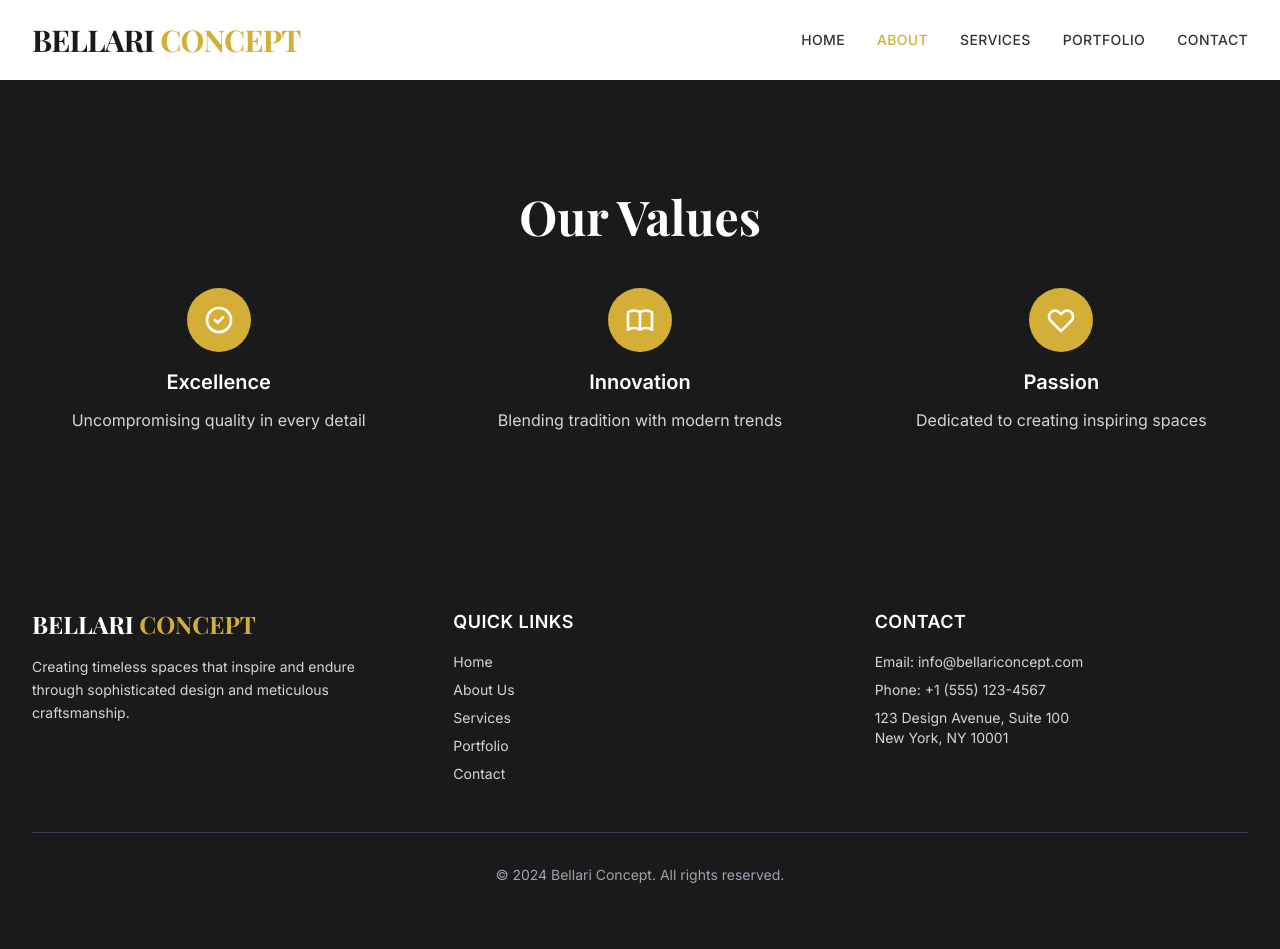
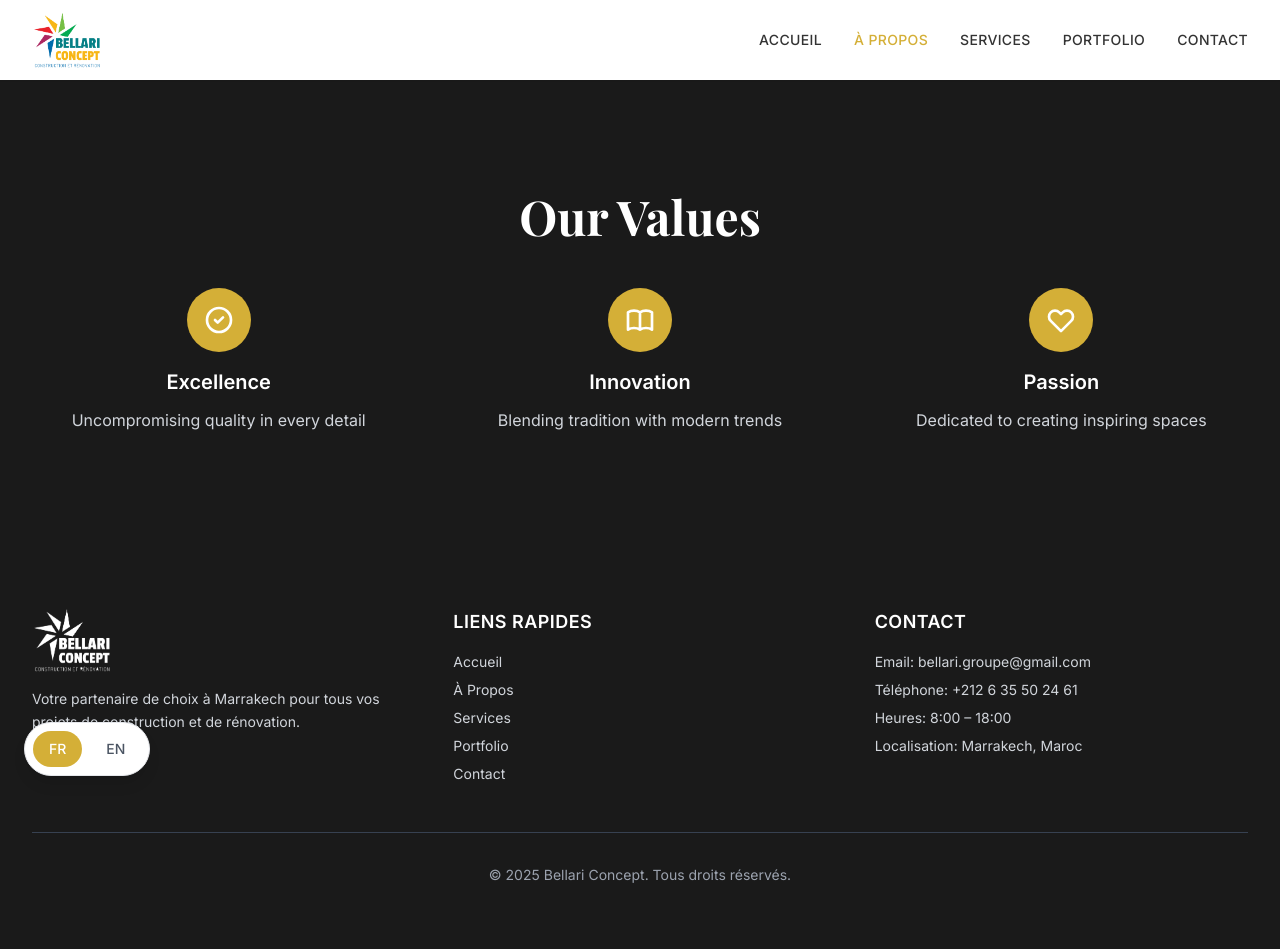
Before and after one commit to moa-digitalagency/BellariConcept, a Flask app: page /about in a window 1280 px wide. Run offline with Flask 3, Linux system fonts and the light colour scheme; some libraries are stand-ins or nearby versions.

Commit message:
Update website to display logo and support multiple languages
Replaces text-based logo with image asset and adds conditional rendering for French and English navigation links in templates/base.html.

Replit-Commit-Author: Agent
Replit-Commit-Session-Id: f3001bbd-38db-4449-b6ae-d8f888783418
Replit-Commit-Checkpoint-Type: intermediate_checkpoint
Replit-Commit-Screenshot-Url: https://storage.googleapis.com/screenshot-production-us-central1/7375bdc2-8aa1-4d9a-b026-f2be44fbc924/f3001bbd-38db-4449-b6ae-d8f888783418/pFq3J1r

```diff
--- a/templates/base.html
+++ b/templates/base.html
@@ -60,8 +60,8 @@
     <nav class="fixed w-full bg-white/95 backdrop-blur-sm z-50 shadow-sm">
         <div class="max-w-7xl mx-auto px-4 sm:px-6 lg:px-8">
             <div class="flex justify-between items-center h-20">
-                <a href="/" class="font-display text-2xl md:text-3xl font-bold text-primary tracking-tight">
-                    BELLARI <span class="text-accent">CONCEPT</span>
+                <a href="/" class="flex items-center">
+                    <img src="{{ url_for('static', filename='logo.png') }}" alt="Bellari Concept" class="h-12 md:h-14">
                 </a>
 
                 <button id="mobile-menu-button" class="md:hidden text-primary focus:outline-none">
@@ -71,25 +71,52 @@
                 </button>
 
                 <div class="hidden md:flex space-x-8">
+                    {% if lang == 'fr' %}
+                        <a href="/" class="text-sm font-medium tracking-wide hover:text-accent transition-colors duration-300 {% if request.path == '/' %}text-accent{% endif %}">ACCUEIL</a>
+                        <a href="/about" class="text-sm font-medium tracking-wide hover:text-accent transition-colors duration-300 {% if request.path == '/about' %}text-accent{% endif %}">À PROPOS</a>
+                        <a href="/services" class="text-sm font-medium tracking-wide hover:text-accent transition-colors duration-300 {% if request.path == '/services' %}text-accent{% endif %}">SERVICES</a>
+                        <a href="/portfolio" class="text-sm font-medium tracking-wide hover:text-accent transition-colors duration-300 {% if request.path == '/portfolio' %}text-accent{% endif %}">PORTFOLIO</a>
+                        <a href="/contact" class="text-sm font-medium tracking-wide hover:text-accent transition-colors duration-300 {% if request.path == '/contact' %}text-accent{% endif %}">CONTACT</a>
+                    {% else %}
                         <a href="/" class="text-sm font-medium tracking-wide hover:text-accent transition-colors duration-300 {% if request.path == '/' %}text-accent{% endif %}">HOME</a>
                         <a href="/about" class="text-sm font-medium tracking-wide hover:text-accent transition-colors duration-300 {% if request.path == '/about' %}text-accent{% endif %}">ABOUT</a>
                         <a href="/services" class="text-sm font-medium tracking-wide hover:text-accent transition-colors duration-300 {% if request.path == '/services' %}text-accent{% endif %}">SERVICES</a>
                         <a href="/portfolio" class="text-sm font-medium tracking-wide hover:text-accent transition-colors duration-300 {% if request.path == '/portfolio' %}text-accent{% endif %}">PORTFOLIO</a>
                         <a href="/contact" class="text-sm font-medium tracking-wide hover:text-accent transition-colors duration-300 {% if request.path == '/contact' %}text-accent{% endif %}">CONTACT</a>
+                    {% endif %}
                 </div>
             </div>
         </div>
 
         <div id="mobile-menu" class="hidden md:hidden bg-white border-t">
             <div class="px-4 pt-2 pb-4 space-y-3">
+                {% if lang == 'fr' %}
+                    <a href="/" class="block py-2 text-sm font-medium tracking-wide hover:text-accent transition-colors {% if request.path == '/' %}text-accent{% endif %}">ACCUEIL</a>
+                    <a href="/about" class="block py-2 text-sm font-medium tracking-wide hover:text-accent transition-colors {% if request.path == '/about' %}text-accent{% endif %}">À PROPOS</a>
+                    <a href="/services" class="block py-2 text-sm font-medium tracking-wide hover:text-accent transition-colors {% if request.path == '/services' %}text-accent{% endif %}">SERVICES</a>
+                    <a href="/portfolio" class="block py-2 text-sm font-medium tracking-wide hover:text-accent transition-colors {% if request.path == '/portfolio' %}text-accent{% endif %}">PORTFOLIO</a>
+                    <a href="/contact" class="block py-2 text-sm font-medium tracking-wide hover:text-accent transition-colors {% if request.path == '/contact' %}text-accent{% endif %}">CONTACT</a>
+                {% else %}
                     <a href="/" class="block py-2 text-sm font-medium tracking-wide hover:text-accent transition-colors {% if request.path == '/' %}text-accent{% endif %}">HOME</a>
                     <a href="/about" class="block py-2 text-sm font-medium tracking-wide hover:text-accent transition-colors {% if request.path == '/about' %}text-accent{% endif %}">ABOUT</a>
                     <a href="/services" class="block py-2 text-sm font-medium tracking-wide hover:text-accent transition-colors {% if request.path == '/services' %}text-accent{% endif %}">SERVICES</a>
                     <a href="/portfolio" class="block py-2 text-sm font-medium tracking-wide hover:text-accent transition-colors {% if request.path == '/portfolio' %}text-accent{% endif %}">PORTFOLIO</a>
                     <a href="/contact" class="block py-2 text-sm font-medium tracking-wide hover:text-accent transition-colors {% if request.path == '/contact' %}text-accent{% endif %}">CONTACT</a>
+                {% endif %}
             </div>
         </div>
     </nav>
+
+    <div class="fixed bottom-6 left-6 z-50">
+        <div class="bg-white shadow-lg rounded-full p-2 flex gap-2 border border-gray-200">
+            <a href="/set_language/fr" class="px-4 py-2 rounded-full text-sm font-medium transition-all duration-300 {% if lang == 'fr' %}bg-accent text-white{% else %}text-gray-600 hover:bg-gray-100{% endif %}">
+                FR
+            </a>
+            <a href="/set_language/en" class="px-4 py-2 rounded-full text-sm font-medium transition-all duration-300 {% if lang == 'en' %}bg-accent text-white{% else %}text-gray-600 hover:bg-gray-100{% endif %}">
+                EN
+            </a>
+        </div>
+    </div>
 
     {% with messages = get_flashed_messages(with_categories=true) %}
         {% if messages %}
@@ -111,33 +138,56 @@
         <div class="max-w-7xl mx-auto px-4 sm:px-6 lg:px-8 py-16">
             <div class="grid grid-cols-1 md:grid-cols-3 gap-12">
                 <div>
-                    <h3 class="font-display text-2xl font-bold mb-4">BELLARI <span class="text-accent">CONCEPT</span></h3>
-                    <p class="text-gray-300 text-sm leading-relaxed">Creating timeless spaces that inspire and endure through sophisticated design and meticulous craftsmanship.</p>
+                    <img src="{{ url_for('static', filename='logo.png') }}" alt="Bellari Concept" class="h-16 mb-4 brightness-0 invert">
+                    <p class="text-gray-300 text-sm leading-relaxed">
+                        {% if lang == 'fr' %}
+                            Votre partenaire de choix à Marrakech pour tous vos projets de construction et de rénovation.
+                        {% else %}
+                            Your partner of choice in Marrakech for all your construction and renovation projects.
+                        {% endif %}
+                    </p>
                 </div>
 
                 <div>
-                    <h4 class="font-semibold text-lg mb-4 tracking-wide">QUICK LINKS</h4>
+                    <h4 class="font-semibold text-lg mb-4 tracking-wide">
+                        {% if lang == 'fr' %}LIENS RAPIDES{% else %}QUICK LINKS{% endif %}
+                    </h4>
                     <ul class="space-y-2 text-sm">
+                        {% if lang == 'fr' %}
+                            <li><a href="/" class="text-gray-300 hover:text-accent transition-colors">Accueil</a></li>
+                            <li><a href="/about" class="text-gray-300 hover:text-accent transition-colors">À Propos</a></li>
+                            <li><a href="/services" class="text-gray-300 hover:text-accent transition-colors">Services</a></li>
+                            <li><a href="/portfolio" class="text-gray-300 hover:text-accent transition-colors">Portfolio</a></li>
+                            <li><a href="/contact" class="text-gray-300 hover:text-accent transition-colors">Contact</a></li>
+                        {% else %}
                             <li><a href="/" class="text-gray-300 hover:text-accent transition-colors">Home</a></li>
                             <li><a href="/about" class="text-gray-300 hover:text-accent transition-colors">About Us</a></li>
                             <li><a href="/services" class="text-gray-300 hover:text-accent transition-colors">Services</a></li>
                             <li><a href="/portfolio" class="text-gray-300 hover:text-accent transition-colors">Portfolio</a></li>
                             <li><a href="/contact" class="text-gray-300 hover:text-accent transition-colors">Contact</a></li>
+                        {% endif %}
                     </ul>
                 </div>
 
                 <div>
                     <h4 class="font-semibold text-lg mb-4 tracking-wide">CONTACT</h4>
                     <ul class="space-y-2 text-sm text-gray-300">
-                        <li>Email: info@bellariconcept.com</li>
-                        <li>Phone: +1 (555) 123-4567</li>
-                        <li>123 Design Avenue, Suite 100<br>New York, NY 10001</li>
+                        <li>Email: bellari.groupe@gmail.com</li>
+                        {% if lang == 'fr' %}
+                            <li>Téléphone: +212 6 35 50 24 61</li>
+                            <li>Heures: 8:00 – 18:00</li>
+                            <li>Localisation: Marrakech, Maroc</li>
+                        {% else %}
+                            <li>Phone: +212 6 35 50 24 61</li>
+                            <li>Hours: 8:00 – 18:00</li>
+                            <li>Location: Marrakech, Morocco</li>
+                        {% endif %}
                     </ul>
                 </div>
             </div>
 
             <div class="border-t border-gray-700 mt-12 pt-8 text-center text-sm text-gray-400">
-                <p>&copy; 2024 Bellari Concept. All rights reserved.</p>
+                <p>&copy; 2025 Bellari Concept. {% if lang == 'fr' %}Tous droits réservés{% else %}All rights reserved{% endif %}.</p>
             </div>
         </div>
     </footer>
```
Also changed, not shown: 1 other file. Lines whose indentation alone changed are shown as unchanged.
